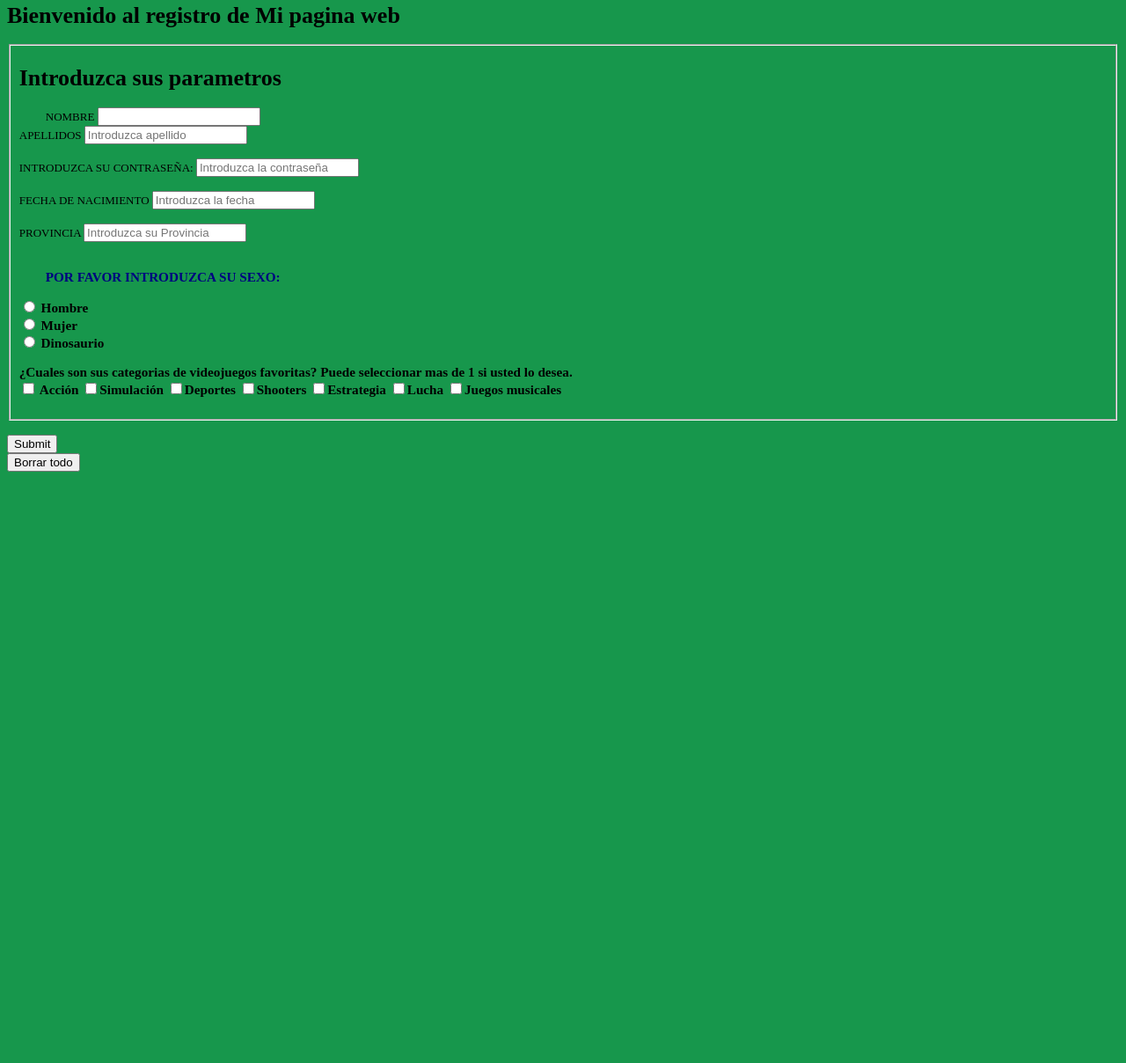
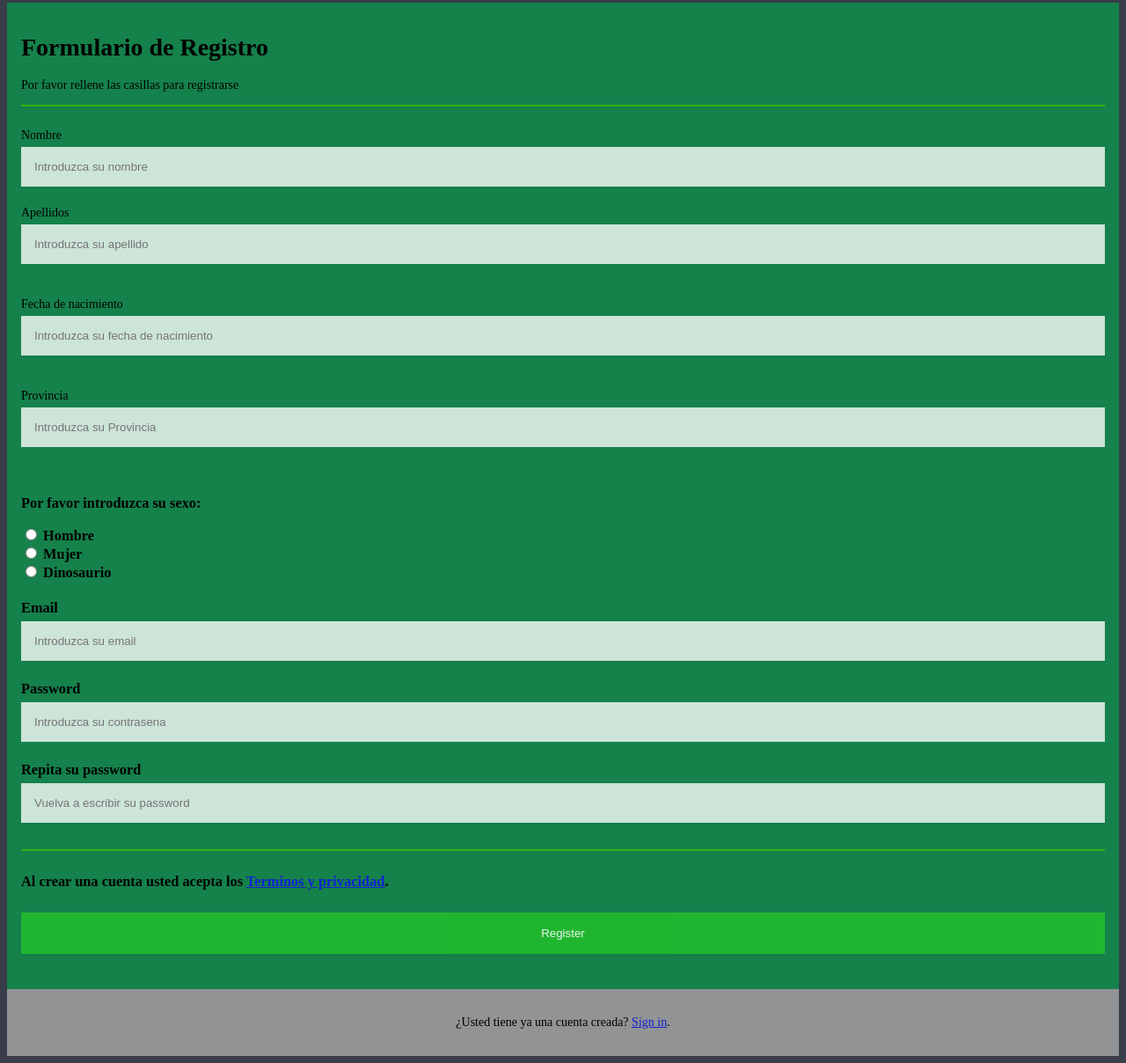
Before and after one commit to srpz2001/srpz2001.github.io, a plain HTML site: page Index1.html in a window 1280 px wide. Shown: the part 5-1213 px from the top of the page at 88% size. Before the commit the page ends 800 px from the top, so only its background shows below. Drawn offline with Linux system fonts and the light colour scheme.

Commit message:
Update Index1.html

```diff
--- a/Index1.html
+++ b/Index1.html
@@ -1,63 +1,134 @@
-<!DOCTYPE >
+<!DOCTYPE html>
 <html>
 <head>
-    <title>Página Principal de Mi Página web</title>
+    <title>Formulario de registro a la pagina web</title>
     <meta charset="UTF-8">
-    <meta name="koalas, animales, animales graciosos, videojuegos, página principal, formulario, contraseña, nombre, sexo" content="HTML, CSS, JavaScript">
+    <meta name="sexo, nombre, formulario, registro, dinosaurio, hombre, mujer, apellido, contraseña, seguridad, email" content="HTML, CSS, JavaScript">
     <meta name="author" content="Santiago Rodríguez Pozo">
     <meta http-equiv="refresh" content="30">
     <meta name="viewport" content="width=device-width, initial-scale=1.0">
+
 <style>
-        p {
-          color: navy;
-          text-indent: 30px;
-          text-transform: uppercase;
+body {
+  font-family: Arial, Helvetica, sans-serif;
+  background-color: black;
 }
+
+* {
+  box-sizing: border-box;
+}
+
+/* Añadimos el padding al contenedor  */
+.container {
+  padding: 16px;
+  background-color: rgb(21, 129, 75);
+}
+
+input[type=text], input[type=password] {
+  width: 100%;
+  padding: 15px;
+  margin: 5px 0 22px 0;
+  display: inline-block;
+  border: none;
+  background: rgba(255, 255, 255, 0.788);
+}
+
+input[type=text]:focus, input[type=password]:focus {
+  background-color: #ddd;
+  outline: none;
+}
+
+hr {
+  border: 1px solid rgba(64, 187, 7, 0.788);
+  margin-bottom: 25px;
+}
+
+/* Elegimos un  estilo para el boton de registrar */
+.registerbtn {
+  background-color: rgba(38, 204, 38, 0.788);
+  color: white;
+  padding: 16px 20px;
+  margin: 8px 0;
+  border: none;
+  cursor: pointer;
+  width: 100%;
+  opacity: 0.9;
+}
+
+/* */
+.registerbtn:hover {
+  opacity: 1;
+}
+
+/* Le pones un color azul a los links */
+a {
+  color: rgb(16, 35, 207);
+}
+
+/* Establece un color de fondo gris y centra el texto de la sección "Iniciar sesión". */
+.signin {
+  background-color: rgba(170, 170, 170, 0.788);
+  text-align: center;
+}
+/* Al minimizar la pantalla cambia el fondo a amarillo to guaperrimo y le ponemos una fuente de letra y*/
+            body {
+        font-family: 'Aref Ruqaa';font-size: 14px;
+              background-color: rgb(56, 61, 73);
+            }
+            @media only screen and (max-width: 600px) {
+              body {
+                background-color: rgb(217, 255, 5);
+              }
+            }
+
 </style>
 </head>
 <body>
-    <style>
-        body {
-            font-family: 'Aref Ruqaa';font-size: 13px;
-              background-color: rgb(23, 151, 76);
-          }
-      </style>
-    <h1>Bienvenido al registro de Mi pagina web</h1>
-    <fieldset>
-        <h1>Introduzca sus parametros</h1>
-      <p style="color:rgb(0, 0, 0);"> <label>Nombre <input type="text" id="fname" name="fname"><br></label>
+
+<form action="/action_page.php">
+  <div class="container">
+    <h1>Formulario de Registro</h1>
+    <p>Por favor rellene las casillas para registrarse</p>
+    <hr>
+    <label for="lname">Nombre</label>
+    <input type="text" id="fname" name="fname" placeholder="Introduzca su nombre"></label>
+
     <label for="lname">Apellidos </label>
-       <input type="text" id="lname" name="lname" placeholder="Introduzca apellido"><br><br>
-       <label for="pwd">Introduzca su contraseña:</label>
-       <input type="password" id="pwd" name="pwd"placeholder="Introduzca la contraseña"><br><br>
+    <input type="text" id="lname" name="lname" placeholder="Introduzca su apellido"><br><br>
+
     <label for="lname">Fecha de nacimiento</label>
-       <input type="text" id="lname" name="lname" placeholder="Introduzca la fecha"><br><br>
+    <input type="text" id="lname" name="lname" placeholder="Introduzca su fecha de nacimiento"><br><br>
+
     <label for="lname">Provincia </label>
     <input type="text" id="lname" name="lname" placeholder="Introduzca su Provincia"><br><br>
+
    <h3><p style="color:rgb(0, 255, 55);"><p>Por favor introduzca su sexo:</p>
     <input type="radio" id="male" name="genero" value="Hombre">
     <label for="male">Hombre</label><br>
     <input type="radio" id="female" name="genero" value="Mujer">
     <label for="female">Mujer</label><br>
     <input type="radio" id="other" name="genero" value="Dinosaurio">
-       <label for="other">Dinosaurio</label>
-   <p>
-    <h3>¿Cuales son sus categorias de videojuegos favoritas? Puede seleccionar mas de 1 si usted lo desea.<br>
-<label><input type="checkbox" name="Accion"> Acción</label>
-<label><input type="checkbox" name="Simulacion">Simulación</label>
-<label><input type="checkbox" name="Deportes">Deportes</label>
-<label><input type="checkbox" name="Shooters">Shooters</label>
-<label><input type="checkbox" name="Estrategia">Estrategia</label>
-<label><input type="checkbox" name="Lucha">Lucha</label>
-<label><input type="checkbox" name="Juegos musicales">Juegos musicales</label>
-</p>
-</fieldset>
+    <label for="other">Dinosaurio</label><br>
     <br>
-<input type="submit" value="Submit"><br>
-<input type="reset" value="Borrar todo" onclick="alert('Cuidado, si presiona este botón borrara todo!!')">
+
+    <label for="email"><b>Email</b></label>
+    <input type="text" placeholder="Introduzca su email" name="email" id="email" required>
+
+    <label for="psw"><b>Password</b></label>
+    <input type="password" placeholder="Introduzca su contrasena" name="psw" id="psw" required>
+
+    <label for="psw-repeat"><b>Repita su password</b></label>
+    <input type="password" placeholder="Vuelva a escribir su password" name="psw-repeat" id="psw-repeat" required>
+    <hr>
+    <p>Al crear una cuenta usted acepta los <a href="#">Terminos y privacidad</a>.</p>
+
+    <button type="submit" class="registerbtn">Register</button>
+  </div>
+
+  <div class="container signin">
+    <p>¿Usted tiene ya una cuenta creada? <a href="#">Sign in</a>.</p>
+  </div>
 </form>
- <script type="text/javascript"></script>
-</h3>
 
 </body>
 </html>
```
Lines whose indentation alone changed are shown as unchanged.
